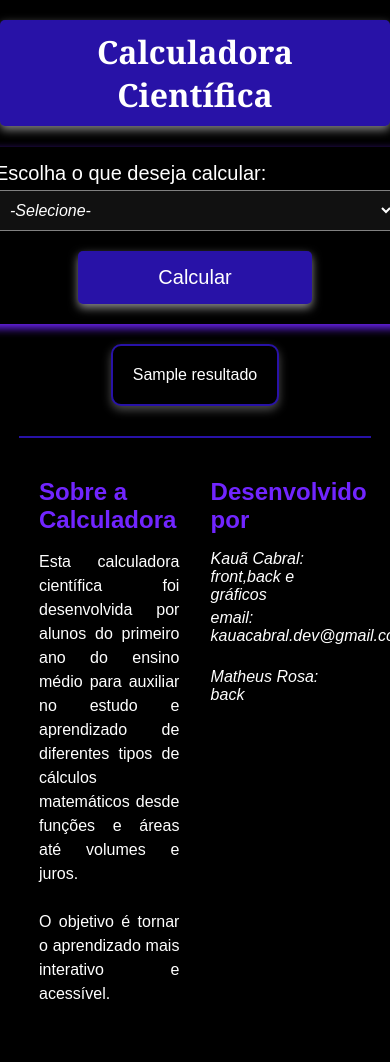
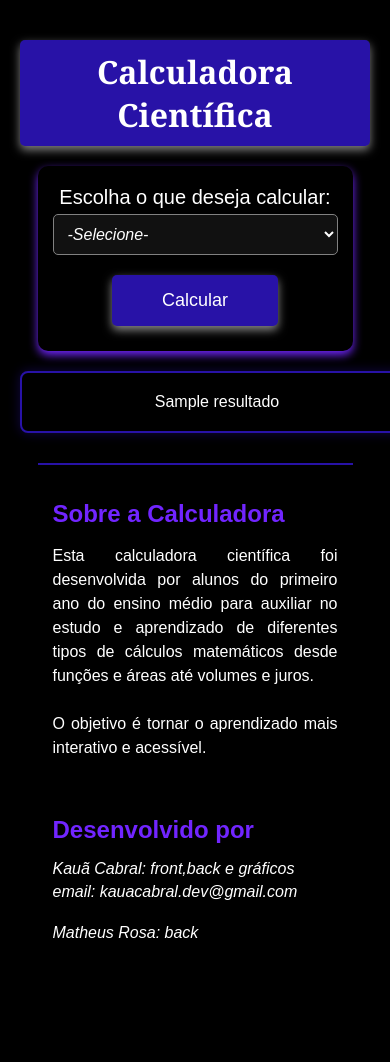
Before and after one commit to kauacabral-dev/meus-sites, a Flask app: template calculadora-cientifica/templates/index.html in a window 390 px wide; the page is wider, and only the part inside the window is pictured. After the commit the page ends 938 px from the top of that part, so only its background shows below. Run offline with Flask 3, Linux system fonts and the light colour scheme; the template is opened without the code that fills it: most values are stand-ins (such as "Sample title", 1, 10 or a date in 2020).

Commit message:
Refactor CSS for improved layout and responsiveness

```diff
--- a/calculadora-cientifica/static/css/style.css
+++ b/calculadora-cientifica/static/css/style.css
@@ -1,18 +1,52 @@
+ body {
+  font-family: Arial, sans-serif;
+  background-color: #000;
+  display: flex;
+  flex-direction: column;
+  align-items: center;
+  justify-content: flex-start;
+  min-height: 100vh;
+  margin: 0;
+  padding: 20px;
+  box-sizing: border-box;
+  width: 100%;
+}
+
+h1 {
+  font-family: Georgia, 'Times New Roman', Times, serif;
+  color: #fff;
+}
+
+h1, .titulo-bloco {
+  background-color: rgb(40, 18, 167);
+  padding: 10px 20px;
+  border-radius: 5px;
+  display: inline-block;
+  text-align: center;
+  box-shadow: 0px 4px 10px rgba(255, 255, 255, 0.507);
+  margin: 20px 0;
+}
+
 .apresentacao {
   display: flex;
   justify-content: space-between;
   align-items: flex-start;
-  background-color: #000000;
-  color: white;
+  background-color: #000;
+  color: #fff;
   width: 80%;
-  margin-top: 30px;
+  max-width: 1200px;
+  margin: 30px auto;
   padding: 20px;
   border-top: 2px solid rgb(40, 18, 167);
   font-family: Arial, sans-serif;
+  box-sizing: border-box;
+  flex-wrap: wrap;
+  gap: 20px;
 }
 
 .descricao, .alunos {
   width: 45%;
+  min-width: 250px;
 }
 
 .descricao h2, .alunos h2 {
@@ -35,67 +69,42 @@
   font-style: italic;
 }
 
-    .campo{
+.campo {
   display: none;
 }
 
-    .imagens img{
+.imagens img {
   width: 200px;
+  max-width: 100%;
   border: 2px solid rgb(40, 18, 167);
   border-radius: 10px;
   box-shadow: 0px 4px 10px rgba(255, 255, 255, 0.3);
-  margin-top: 10px;
+  margin: 10px auto 0;
   display: block;
-  margin-left: auto;
-  margin-right: auto;
-
 }
 
-    body {
-  font-family: Arial, sans-serif;
-  background-color: #000000;
+form {
   display: flex;
   flex-direction: column;
   align-items: center;
-  min-height: 100vh;
-  margin: 0;
-  padding: 20px 0;
-  overflow-y: auto;
-}
-
-h1{
-    font-family: Georgia, 'Times New Roman', Times, serif;
-    color: #ffffff;
-}
-h1, .titulo-bloco{
-    background-color: rgb(40, 18, 167);
-    padding: 10px 20px;
-    border-radius: 5px;
-    display: inline-block;
-    text-align: center;
-    box-shadow: 0px 4px 10px rgba(255, 255, 255, 0.507);
-    margin-top: 0%;
-}
-
-form{
-    display: inline-block;
-    align-items: center;
-    background-color: #000000;
-    padding: 10px 20px;
+  background-color: #000;
+  padding: 15px 20px;
   border-radius: 10px;
   box-shadow: 0px 4px 10px rgb(113, 37, 255);
   width: 400px;
+  max-width: 90%;
+  box-sizing: border-box;
 }
 
-label{
+label {
   display: block;
   margin-top: 5px;
   font-family: 'Arial Narrow Bold', sans-serif;
   font-size: 20px;
-    color: rgb(255, 255, 255);
+  color: #fff;
 }
 
-input, textarea{
+input, textarea, select {
   width: 100%;
   padding: 10px;
   margin-top: 5px;
@@ -104,14 +113,14 @@ input, textarea{
   box-sizing: border-box;
   font-size: 16px;
   font-style: italic;
-
+  background: #111;
+  color: #fff;
 }
 
 #botao {
   display: flex;
   justify-content: center;
-  margin-top: 20px;
-  margin-bottom: 10px;
+  margin: 20px 0 10px;
 }
 
 button {
@@ -119,7 +128,7 @@ button {
   font-family: sans-serif;
   font-size: 20px;
   border: none;
-  color: #ffffff;
+  color: #fff;
   padding: 15px 80px;
   border-radius: 5px;
   box-shadow: 0px 4px 10px rgb(138, 138, 138);
@@ -132,43 +141,55 @@ button:hover {
   box-shadow: 0px 6px 15px rgba(255, 255, 255, 0.3);
 }
 
- #resultado{
-  max-width: 100%;
+#resultado {
+  max-width: 500px;
+  width: 100%;
   height: auto;
   background-color: #000;
   border: 2px solid rgb(40, 18, 167);
   color: #fff;
   padding: 20px;
-  width: fit-content;
-  max-width: 500px;
   border-radius: 8px;
   font-family: Arial, sans-serif;
   box-shadow: 0 0 12px rgba(40, 18, 167, 0.4);
-  margin-top: 20px;
+  margin: 20px auto 0;
+  overflow: hidden;
+  text-align: center;
 }
 
- #resultado ,img{
+#resultado img {
+  max-width: 100%;
+  height: auto;
   border: 2px solid rgb(40, 18, 167);
   border-radius: 10px;
   box-shadow: 0px 4px 10px rgba(255, 255, 255, 0.3);
   display: block;
-  margin-left: auto;
-  margin-right: auto;
+  margin: 10px auto;
 }
 
- .mostrar{
+.mostrar {
   display: block;
 }
 
- input, textarea, select{
+@media (max-width: 768px) {
+  .apresentacao {
+    flex-direction: column;
+    align-items: center;
+    width: 90%;
+    padding: 15px;
+  }
+
+  .descricao, .alunos {
     width: 100%;
-    padding: 10px;
-    margin-top: 5px;
-    border: 1px solid #818181;
-    border-radius: 5px;
-    box-sizing: border-box;
-    font-size: 16px;
-    font-style: italic;
-    background: #111;
-    color: #fff;
   }
+
+  form {
+    width: 95%;
+    padding: 15px;
+  }
+
+  button {
+    padding: 15px 50px;
+    font-size: 18px;
+  }
+}
```
Lines whose indentation alone changed are shown as unchanged.
